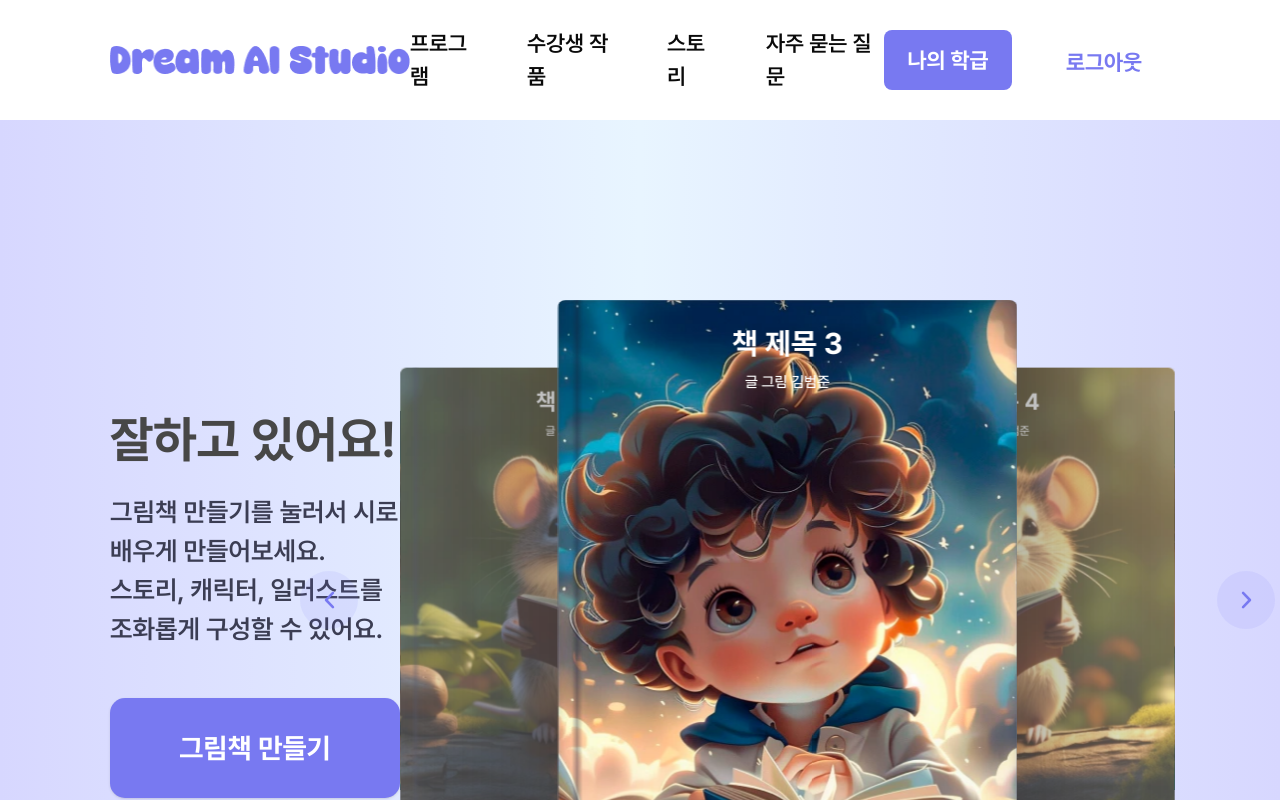
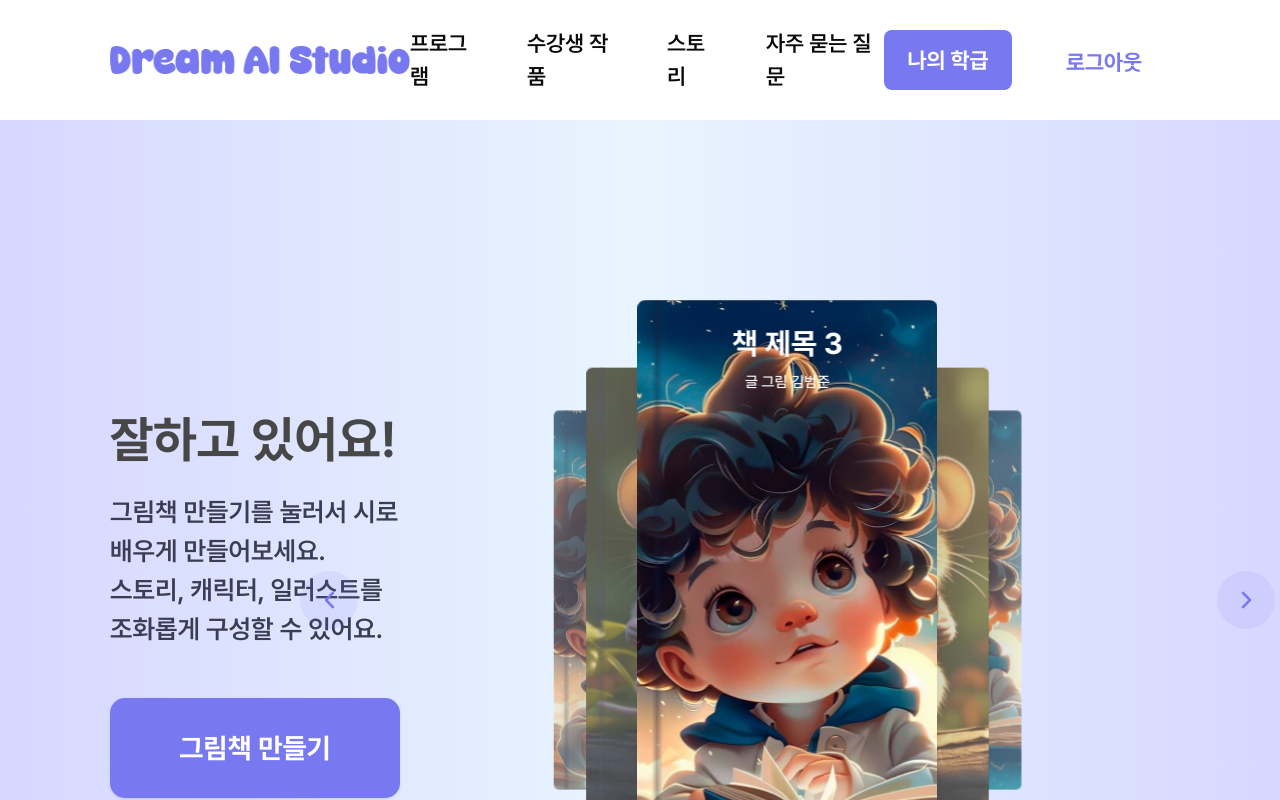
Before and after one commit to VictoryJu/dream-ai, a Next.js app: page / in a window 1280 px wide. Shown: the top 800 px of the page. Built offline with nearby package versions, Linux system fonts and the light colour scheme.

Commit message:
[styles]: add tablet response

```diff
--- a/app/globals.css
+++ b/app/globals.css
@@ -45,6 +45,9 @@ li {
 
 .swiper-slide {
   width: 460px !important;
+  @media (min-width: 1000px) and (max-width: 1400px) {
+    width: 300px !important;
+  }
 }
 
 .swiper-slide-shadow-left {
--- a/tailwind.config.ts
+++ b/tailwind.config.ts
@@ -136,6 +136,28 @@ const config: Config = {
       transitionProperty: {
         backgroundColor: 'background-color',
       },
+
+      fontSize: {
+        desktopTitle: '50px',
+        tabletTitle: '40px',
+        desktopDescription: '26px',
+        tabletDescription: '20px',
+      },
+
+      maxWidth: {
+        tablet: '1200px',
+        desktop: '1400px',
+      },
+
+      padding: {
+        tablet: '50px',
+      },
+
+      screens: {
+        mobile: { max: '999px' },
+        tablet: { min: '1000px', max: '1400px' },
+        desktop: { min: '1401px' },
+      },
     },
   },
   plugins: [require('tailwindcss-animate')],
```
